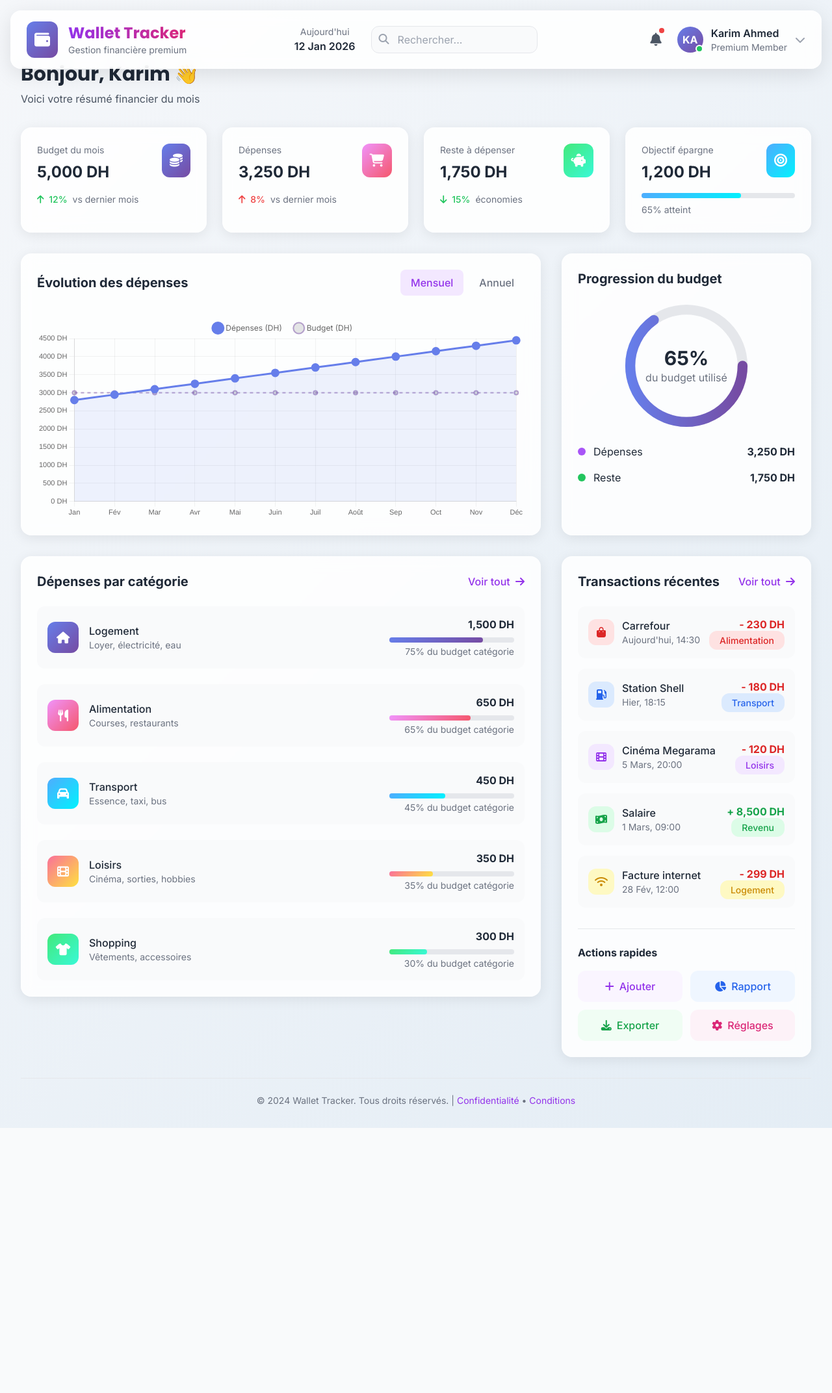
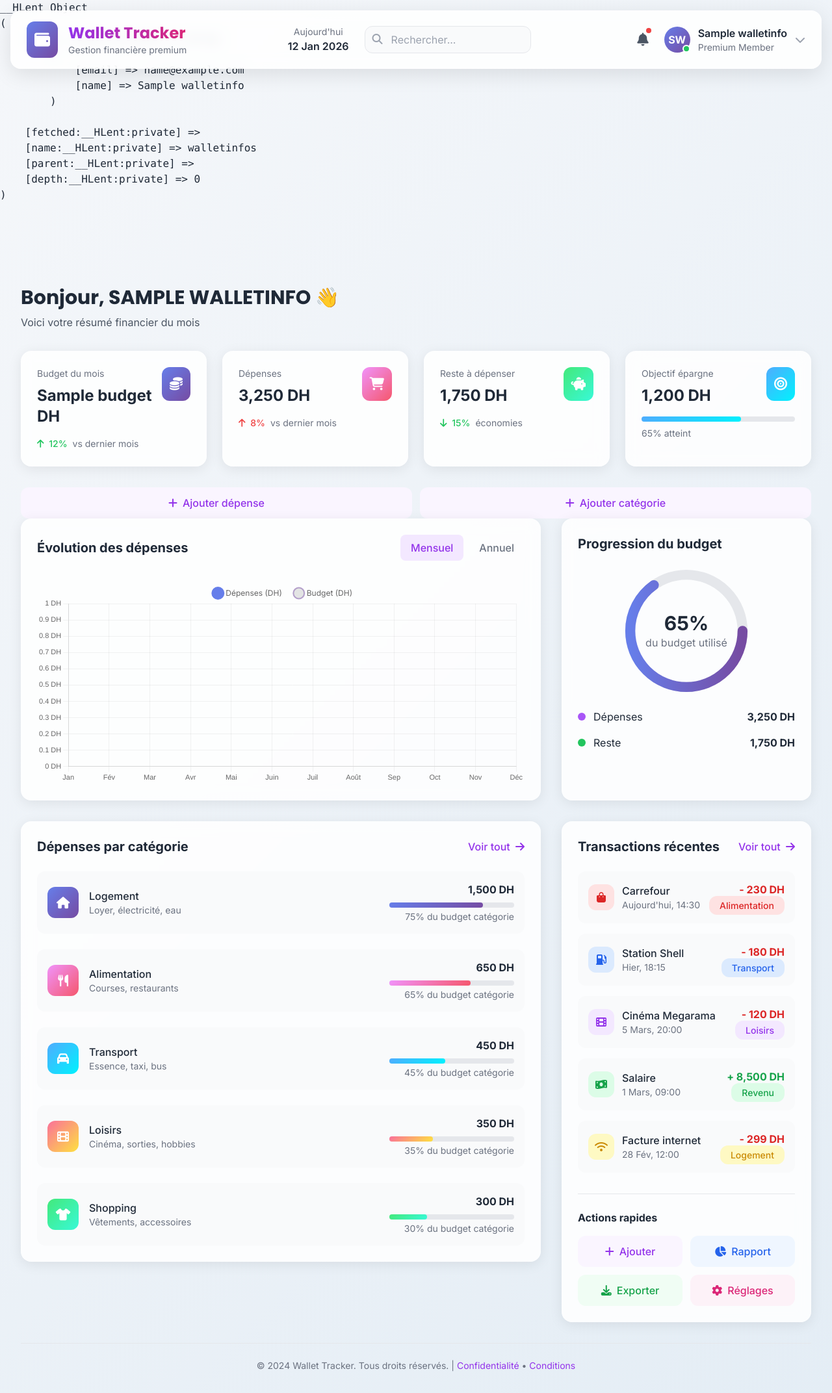
Before and after one commit to OUTERGA-MOUSTAFA/WalletTraker, a PHP site: template walletTraker/view/wallet_dashboard.php in a window 1280 px wide. Shown: the whole page at 65% size. Before the commit the page ends 1736 px from the top, so only its background shows below. Run offline with PHP 8.4, Linux system fonts and the light colour scheme; the visitor is signed in with stand-in values (Sample User, id 1); tables that the repository leaves empty hold one stand-in row (values such as "Sample post"); the template is opened without the code that fills it: most values are stand-ins (such as "Sample title", 1, 10 or a date in 2020); some libraries are stand-ins or nearby versions.

Commit message:
WT-15  [ ] Implémenter l'affichage du budget mensuel

```diff
--- a/walletTraker/models/database.php
+++ b/walletTraker/models/database.php
@@ -57,10 +57,9 @@
      * @ param array $params
      * @ return PDOStatement
      */
-    public function query($sql, $params = []) {
+    function query($sql, $params = []) {
         $stmt = $this->connection->prepare($sql);
         $stmt->execute($params);
-
         return $stmt;
     }
 }
--- a/walletTraker/view/wallet_dashboard.php
+++ b/walletTraker/view/wallet_dashboard.php
@@ -1,3 +1,11 @@
+<?php
+
+if($walletinfos['email'] !== $_SESSION['email']){
+    require_once __DIR__ .'auth/login.php';
+}
+$userName = $walletinfos['name'];
+$initials = strtoupper(substr($userName, 0, 1) . substr(explode(' ', $userName)[1] ?? '', 0, 1));
+?>
 <!DOCTYPE html>
 <html lang="fr">
 <head>
@@ -90,6 +98,10 @@
     </style>
 </head>
 <body class="text-gray-800">
+
+<pre>
+<?php print_r($walletinfos) ?>
+</pre>
     <!-- Navigation Bar -->
     <nav class="glass-card fixed top-0 left-0 right-0 z-50 px-6 py-4 mx-4 mt-4 rounded-2xl">
         <div class="flex items-center justify-between">
@@ -131,12 +143,12 @@
                     <div class="flex items-center space-x-3 cursor-pointer">
                         <div class="relative">
                             <div class="w-10 h-10 gradient-primary rounded-full flex items-center justify-center text-white font-bold">
-                                KA
+                                <?= $initials ?? '0'?>
                             </div>
                             <div class="absolute bottom-0 right-0 w-3 h-3 bg-green-500 rounded-full border-2 border-white"></div>
                         </div>
                         <div class="hidden md:block">
-                            <p class="font-semibold">Karim Ahmed</p>
+                            <p class="font-semibold"><?= htmlspecialchars($walletinfos['name']?? 'Error name') ?></p>
                             <p class="text-sm text-gray-500">Premium Member</p>
                         </div>
                         <i class="fas fa-chevron-down text-gray-400"></i>
@@ -147,11 +159,11 @@
                         <div class="p-4 border-b border-gray-100">
                             <div class="flex items-center space-x-3">
                                 <div class="w-12 h-12 gradient-primary rounded-full flex items-center justify-center text-white font-bold text-lg">
-                                    KA
+                                    <?= $initials ?>
                                 </div>
                                 <div>
-                                    <p class="font-bold">Karim Ahmed</p>
-                                    <p class="text-sm text-gray-500">karim@example.com</p>
+                                    <p class="font-bold"><?= htmlspecialchars($walletinfos['name']?? 'Error name') ?></p>
+                                    <p class="text-sm text-gray-500"><?= htmlspecialchars($walletinfos['email']?? 'Error Email') ?></p>
                                 </div>
                             </div>
                         </div>
@@ -170,7 +182,7 @@
                             </a>
                         </div>
                         <div class="p-4 border-t border-gray-100">
-                            <a href="#" class="flex items-center justify-center px-4 py-2 gradient-primary text-white font-medium rounded-lg hover:opacity-90">
+                            <a href="/logout" class="flex items-center justify-center px-4 py-2 gradient-primary text-white font-medium rounded-lg hover:opacity-90">
                                 <i class="fas fa-sign-out-alt mr-2"></i>
                                 Déconnexion
                             </a>
@@ -183,10 +195,10 @@
 
     <!-- Main Content -->
     <main class="pt-24 px-4 md:px-8 pb-8">
-        <div class="max-w-7xl mx-auto">
+        <div class="max-w-7xl mt-8 mx-auto">
             <!-- Header avec salutation -->
             <div class="mb-8">
-                <h2 class="dashboard-title text-3xl font-bold mb-2">Bonjour, Karim 👋</h2>
+                <h2 class="dashboard-title text-3xl font-bold mb-2">Bonjour, <?= htmlspecialchars(strtoupper($walletinfos['name']?? 'Error name')) ?> 👋</h2>
                 <p class="text-gray-600">Voici votre résumé financier du mois</p>
             </div>
 
@@ -197,7 +209,7 @@
                     <div class="flex justify-between items-start mb-4">
                         <div>
                             <p class="text-gray-500 text-sm">Budget du mois</p>
-                            <h3 class="text-2xl font-bold mt-2">5,000 DH</h3>
+                            <h3 class="text-2xl font-bold mt-2"><?= htmlspecialchars($walletinfos['budget']?? 'Error 0') ?> DH</h3>
                         </div>
                         <div class="gradient-primary p-3 rounded-xl">
                             <i class="fas fa-coins text-white text-xl"></i>
@@ -266,7 +278,14 @@
                     <p class="text-sm text-gray-500 mt-2">65% atteint</p>
                 </div>
             </div>
-
+            <div class="grid grid-cols-2 gap-3">
+                <button class="flex items-center justify-center p-3 bg-purple-50 text-purple-600 font-medium rounded-xl hover:bg-purple-100">
+                    <i class="fas fa-plus mr-2"></i> Ajouter dépense
+                </button>
+                <button class="flex items-center justify-center p-3 bg-purple-50 text-purple-600 font-medium rounded-xl hover:bg-purple-100">
+                    <i class="fas fa-plus mr-2"></i> Ajouter catégorie
+                </button>
+             </div>
             <!-- Graphique et Détails -->
             <div class="grid grid-cols-1 lg:grid-cols-3 gap-8 mb-8">
                 <!-- Graphique principal -->
@@ -588,7 +607,7 @@
                 labels: ['Jan', 'Fév', 'Mar', 'Avr', 'Mai', 'Juin', 'Juil', 'Août', 'Sep', 'Oct', 'Nov', 'Déc'],
                 datasets: [{
                     label: 'Dépenses (DH)',
-                    data: [2800, 2950, 3100, 3250, 3400, 3550, 3700, 3850, 4000, 4150, 4300, 4450],
+
                     borderColor: 'rgba(102, 126, 234, 1)',
                     backgroundColor: 'rgba(102, 126, 234, 0.1)',
                     borderWidth: 3,
@@ -599,7 +618,7 @@
                     pointHoverRadius: 8
                 }, {
                     label: 'Budget (DH)',
-                    data: [3000, 3000, 3000, 3000, 3000, 3000, 3000, 3000, 3000, 3000, 3000, 3000],
+
                     borderColor: 'rgba(118, 75, 162, 0.5)',
                     borderWidth: 2,
                     borderDash: [5, 5],
```
Also changed, not shown: index.php (+13 -5 lines), walletTraker/controleur/Auth.php (+33 -10 lines), walletTraker/controleur/dashbord.php (+5 -4 lines), walletTraker/models/User.php (+5 -2 lines), walletTraker/models/cheking.php (+7 -1 lines), walletTraker/models/dashboard.php (+22 -9 lines), cas.png (added), github.png (added), walletTraker/view/auth/logout.php (deleted).
